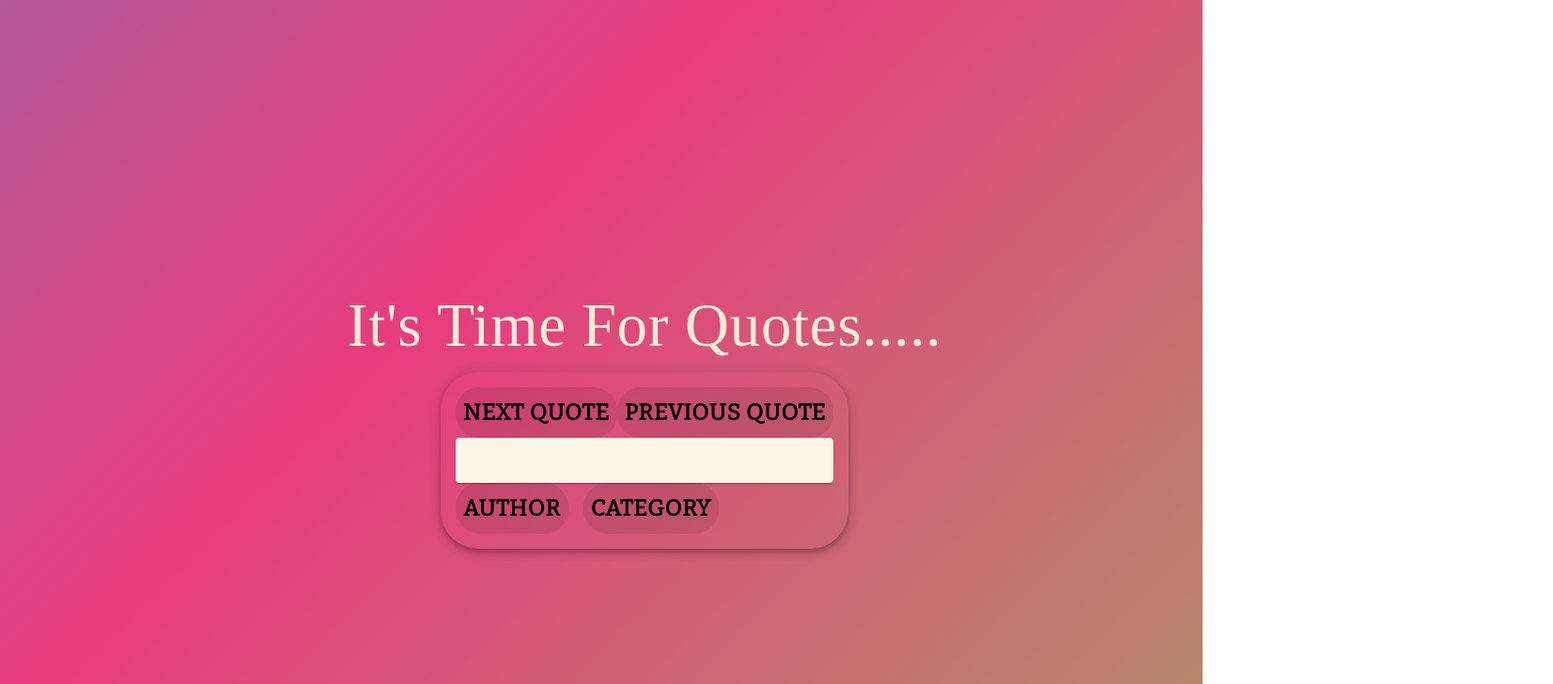
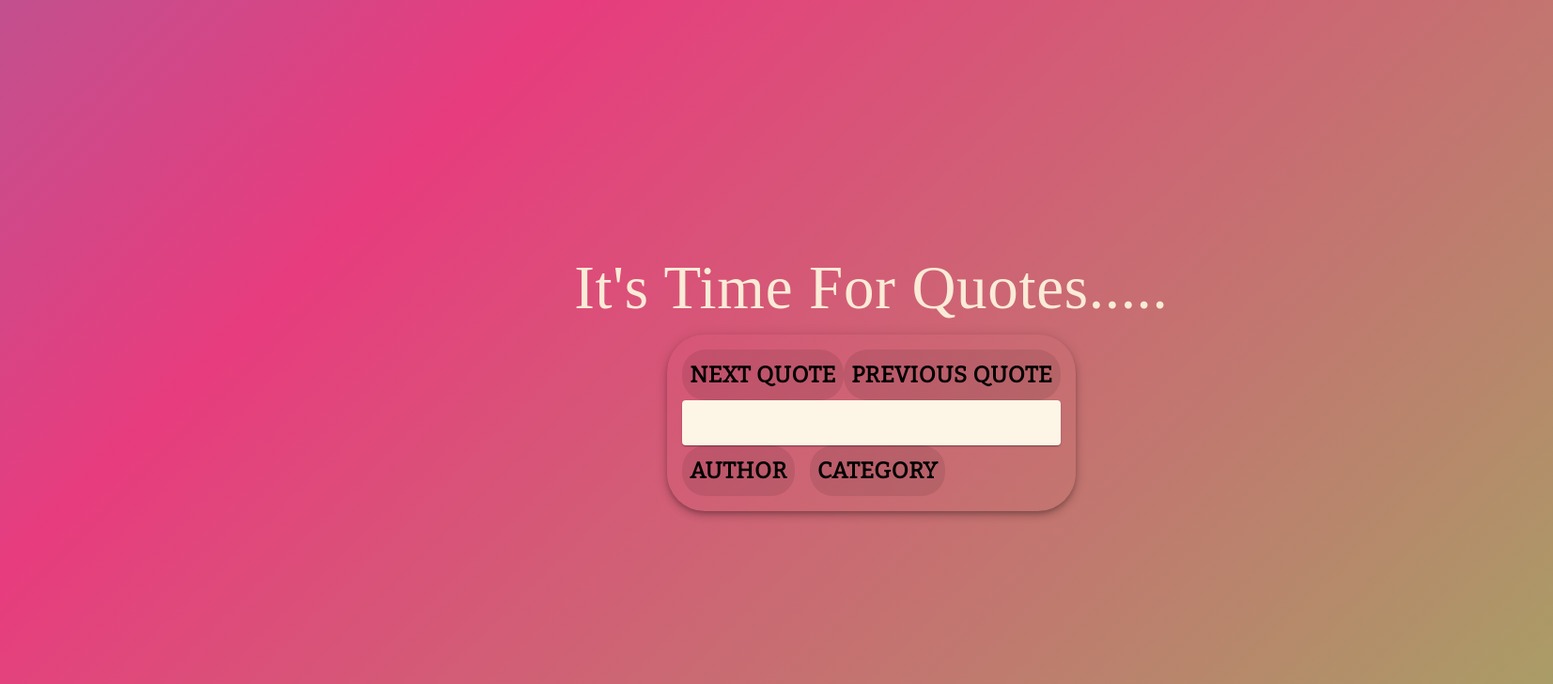
Before and after one commit to NerfedWizard/QuoteBeta, a React (Create React App) app in the folder quote-react/testing-react-app/: page /random in a window 1280 px wide. Shown: the top 728 px of the page at 94% size, 1653 px wide, since content can reach past the window. Built offline with nearby package versions, Linux system fonts and the light colour scheme; no server answers; a web font is replaced by a local one.

Commit message:
OMG finally getting private/secure routes to work with v6

```diff
--- a/quote-react/testing-react-app/src/App.css
+++ b/quote-react/testing-react-app/src/App.css
@@ -7,7 +7,7 @@
 	/* padding: 10%; */
 	top: 0%;
 	left: 0%;
-	width: 100%;
+	aspect-ratio: 1/1;
 	height: 100%;
 	background-size: cover;
 	/* background-repeat: no-repeat; */
@@ -93,6 +93,7 @@ input.right {
 	background-size: 400% 400%;
 	animation: gradient 15s ease infinite;
 	height: 100vh;
+	aspect-ratio: 18.6/9;
 }
 
 @keyframes gradient {
--- a/quote-react/testing-react-app/src/App.js
+++ b/quote-react/testing-react-app/src/App.js
@@ -5,7 +5,7 @@
 // import NavButtons from './Component/Layout/NavButtons';
 // import Register from './Component/UserManagement/Register';
 // import Login from './Component/UserManagement/Login';
-import SecureRoute from "./SecurityUtils/SecureRoute";
+import SecureRoute from "./PrivateRoute";
 import { Provider } from "react-redux";
 import setJWTToken from "./SecurityUtils/setJWTToken";
 import store from "./store";
@@ -76,7 +76,7 @@ const logout = () => {
 const Navigation = () => {
     return (
         <nav>
-            <Link to="/landing" style={linkStyle}><ColorButton onClick={logout}>Home</ColorButton></Link>
+            <Link to="/landing" style={linkStyle}><ColorButton onClick={logout}>Home/Logout</ColorButton></Link>
             {/* <Link to="/login">Login</Link>
             <Link to="/register">Register</Link> */}
 
@@ -94,8 +94,8 @@ const App = () => {
 
     return (
 
-        <Box id='gradient-shift' display='flex' width='fit' height='fit' style={{ height: '110vh', margin: 0, padding: 0 }}>
-            <Provider store={store}>
+        <Box id='gradient-shift' display='flex' style={{ height: '100vh', margin: 0, padding: 0 }}>
+            {/* <Provider store={store}> */}
             <Stack direction="column" justifyContent="flex-end" >
                 {/* <ColorButton>
                     Logout
@@ -113,7 +113,7 @@ const App = () => {
                 </Item>
                 <Outlet />
             </Container>
-            </Provider>
+            {/* </Provider> */}
         </Box>
     );
 };
--- /dev/null
+++ b/quote-react/testing-react-app/src/Component/Layout/NoMatch.js
@@ -0,0 +1,4 @@
+const NoMatch = () => {
+    return <div>Page not found</div>;
+};
+export default NoMatch;
--- a/quote-react/testing-react-app/src/Component/QuoteManagement/RandomQuote.js
+++ b/quote-react/testing-react-app/src/Component/QuoteManagement/RandomQuote.js
@@ -45,7 +45,7 @@ export default function RandomQuote() {
         history.push({
             author: identifier.data.quoteAuthor, quoted: identifier.data.quoted, category: identifier.data.quoteCategory
         });
-        setCount(history.length - 1);
+        setCount(history.length - 2);
     }
     useEffect(async () => {
         if (isMounted) {
--- /dev/null
+++ b/quote-react/testing-react-app/src/Context/auth.js
@@ -0,0 +1,7 @@
+import { createContext, useContext } from 'react';
+
+export const AuthContext = createContext();
+
+export function useAuth() {
+    return useContext(AuthContext);
+}
--- /dev/null
+++ b/quote-react/testing-react-app/src/PrivateRoute.js
@@ -0,0 +1,11 @@
+import React from 'react';
+import { Navigate, Outlet } from 'react-router-dom';
+import { useAuth } from './Context/auth';
+
+export default function PrivateRoute() {
+    const auth = useAuth(); // determine if authorized, from context or however you're doing it
+
+    // If authorized, return an outlet that will render child elements
+    // If not, return element that will navigate to login page
+    return auth ? <Outlet /> : <Navigate to="/login" />;
+}
--- a/quote-react/testing-react-app/src/Style/styles.js
+++ b/quote-react/testing-react-app/src/Style/styles.js
@@ -1,5 +1,6 @@
 import { Button, styled, Stack, Box, Paper } from '@mui/material';
 
+/**Eventually move all styled components to here */
 
 export const linkStyle = {
     // margin: "auto",
--- a/quote-react/testing-react-app/src/index.js
+++ b/quote-react/testing-react-app/src/index.js
@@ -5,8 +5,8 @@ import {
     BrowserRouter,
     Routes,
     Route,
+    Navigate
 } from "react-router-dom";
-import SecureRoute from "./SecurityUtils/SecureRoute";
 import Landing from './Component/Layout/Landing';
 import Register from './Component/UserManagement/Register';
 import Login from './Component/UserManagement/Login';
@@ -15,10 +15,24 @@ import NavButtons from './Component/Layout/NavButtons';
 import SelectVariants from './Component/QuoteManagement/CategorySelect';
 import RandomQuote from './Component/QuoteManagement/RandomQuote';
 import AuthorSelect from './Component/QuoteManagement/AuthorSelect';
+import NoMatch from './Component/Layout/NoMatch';
+import PrivateRoute from './PrivateRoute';
+import { AuthContext } from "./Context/auth";
 
 const rootElement = document.getElementById("root");
+// function requireAuth(nextState, replace, next) {
+//     if (authenticated) {
+//         replace({
+//             pathname: "/login",
+//             state: { nextPathname: nextState.location.pathname }
+//         });
+//     }
+//     next();
+// }
+
 
 render(
+    // <AuthContext.Provider value={false}>
     <BrowserRouter>
         <Routes>
             <Route path={'/'} element={<App />}>
@@ -28,13 +42,18 @@ render(
                 {/*
                 Something is messed up with the security part of the routes
                  */}
-                <Route exact path='loginsuccess' element={<NavButtons />} />
-                <Route exact path='random' element={<RandomQuote />} />
-                <Route exact path='category' element={<SelectVariants />} />
-                <Route exact path='author' element={<AuthorSelect />} />
+                {/**Now this is working but not allowing the authorization to work*/}
+                <Route exact path='loginsuccess' element={<PrivateRoute />}>
+                    <Route exact path='loginsuccess' element={<NavButtons />} />
+                </Route>
+                <Route path='random' element={<RandomQuote />} />
+                <Route path='category' element={<SelectVariants />} />
+                <Route path='author' element={<AuthorSelect />} />
+                <Route path='*' element={<Navigate to="/landing" replace />} />
             </Route>
         </Routes>
     </BrowserRouter>,
+    // </AuthContext.Provider>,
     rootElement
 );
 reportWebVitals(console.log);
--- a/quote-react/testing-react-app/src/store.js
+++ b/quote-react/testing-react-app/src/store.js
@@ -1,27 +1,27 @@
-import { createStore, applyMiddleware, compose } from "redux";
-import thunk from "redux-thunk";
-import rootReducer from "./Reducers";
+// import { createStore, applyMiddleware, compose } from "redux";
+// import thunk from "redux-thunk";
+// import rootReducer from "./Reducers";
 
-const initalState = {};
-const middleware = [thunk];
+// const initalState = {};
+// const middleware = [thunk];
 
-let store;
+// let store;
 
-const ReactReduxDevTools =
-    window.__REDUX_DEVTOOLS_EXTENSION__ && window.__REDUX_DEVTOOLS_EXTENSION__();
+// const ReactReduxDevTools =
+//     window.__REDUX_DEVTOOLS_EXTENSION__ && window.__REDUX_DEVTOOLS_EXTENSION__();
 
-if (window.navigator.userAgent.includes("Chrome") && ReactReduxDevTools) {
-    store = createStore(
-        rootReducer,
-        initalState,
-        compose(applyMiddleware(...middleware), ReactReduxDevTools)
-    );
-} else {
-    store = createStore(
-        rootReducer,
-        initalState,
-        compose(applyMiddleware(...middleware))
-    );
-}
+// if (window.navigator.userAgent.includes("Chrome") && ReactReduxDevTools) {
+//     store = createStore(
+//         rootReducer,
+//         initalState,
+//         compose(applyMiddleware(...middleware), ReactReduxDevTools)
+//     );
+// } else {
+//     store = createStore(
+//         rootReducer,
+//         initalState,
+//         compose(applyMiddleware(...middleware))
+//     );
+// }
 
-export default store;
+// export default store;
```
Also changed, not shown: quote-react/testing-react-app/src/Component/UserManagement/Login.js (+30 -18 lines), quote-react/testing-react-app/src/SecurityUtils/SecureRoute.js (deleted, +0 -27 lines), 1 other file (tests, documents, lock files or other folders). Lines whose indentation alone changed are shown as unchanged.
